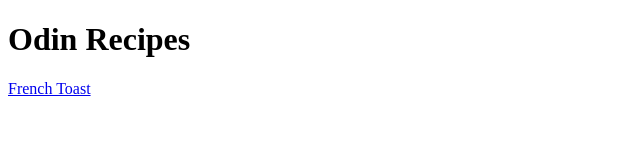
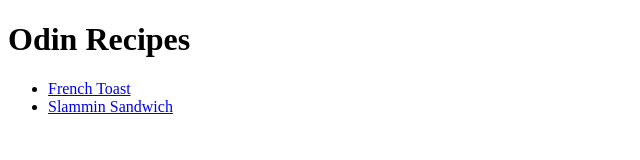
Before and after one commit to esvidal/odin-recipes, a plain HTML site: page index.html in a window 1280 px wide. Shown: the whole page, without its empty margins (0-640 px from the left). Drawn offline with Linux system fonts and the light colour scheme.

Commit message:
Add list w/ recipe links

```diff
--- a/index.html
+++ b/index.html
@@ -6,6 +6,9 @@
     </head>
     <body>
         <h1>Odin Recipes</h1>
-        <a href="recipes/french-toast.html">French Toast</a>
+        <ul>
+            <li><a href="recipes/french-toast.html">French Toast</a></li>
+            <li><a href="recipes/ham-sandwich.html">Slammin Sandwich</a></li>
+        </ul>
     </body>
 </html>
```
